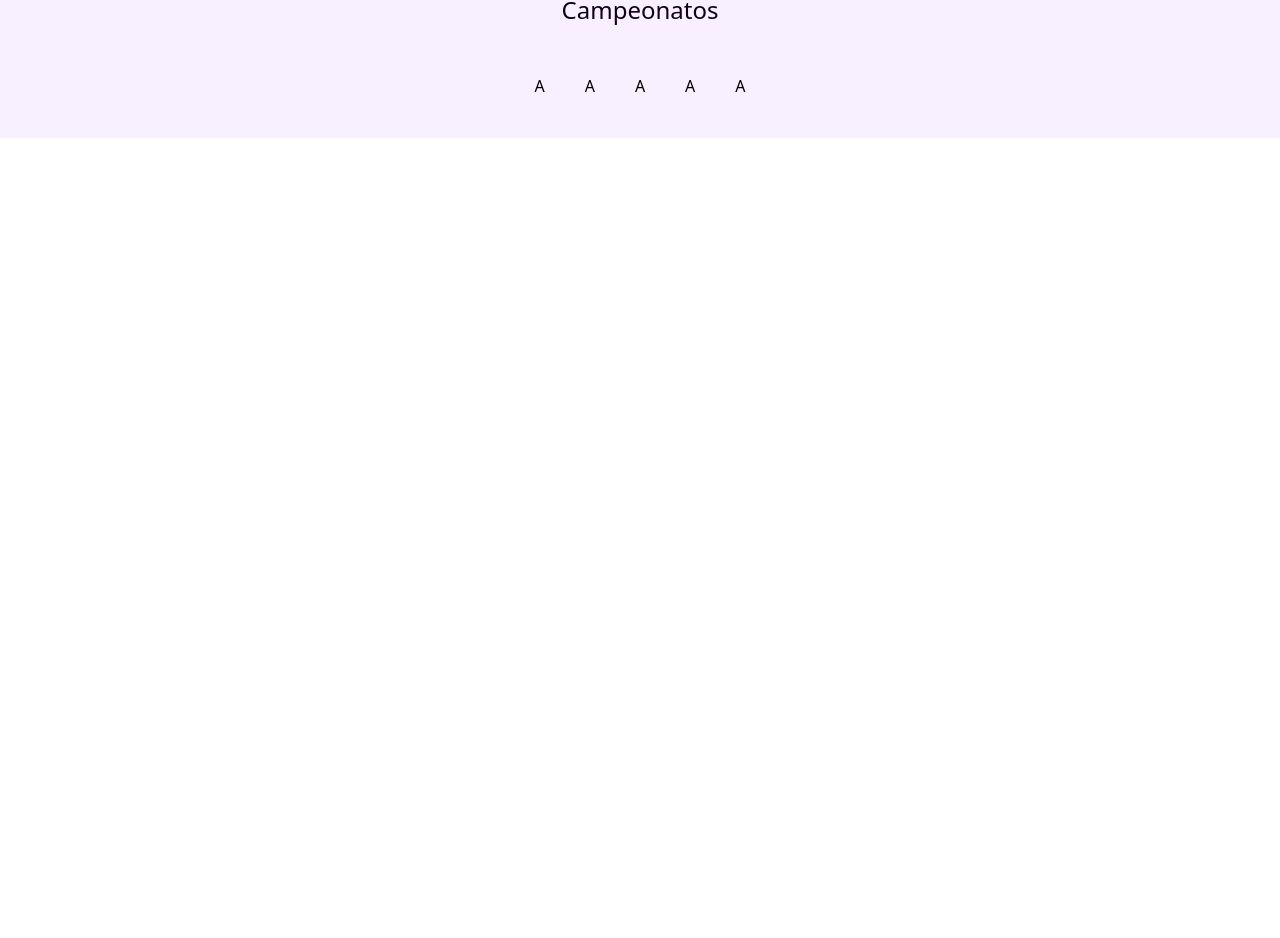
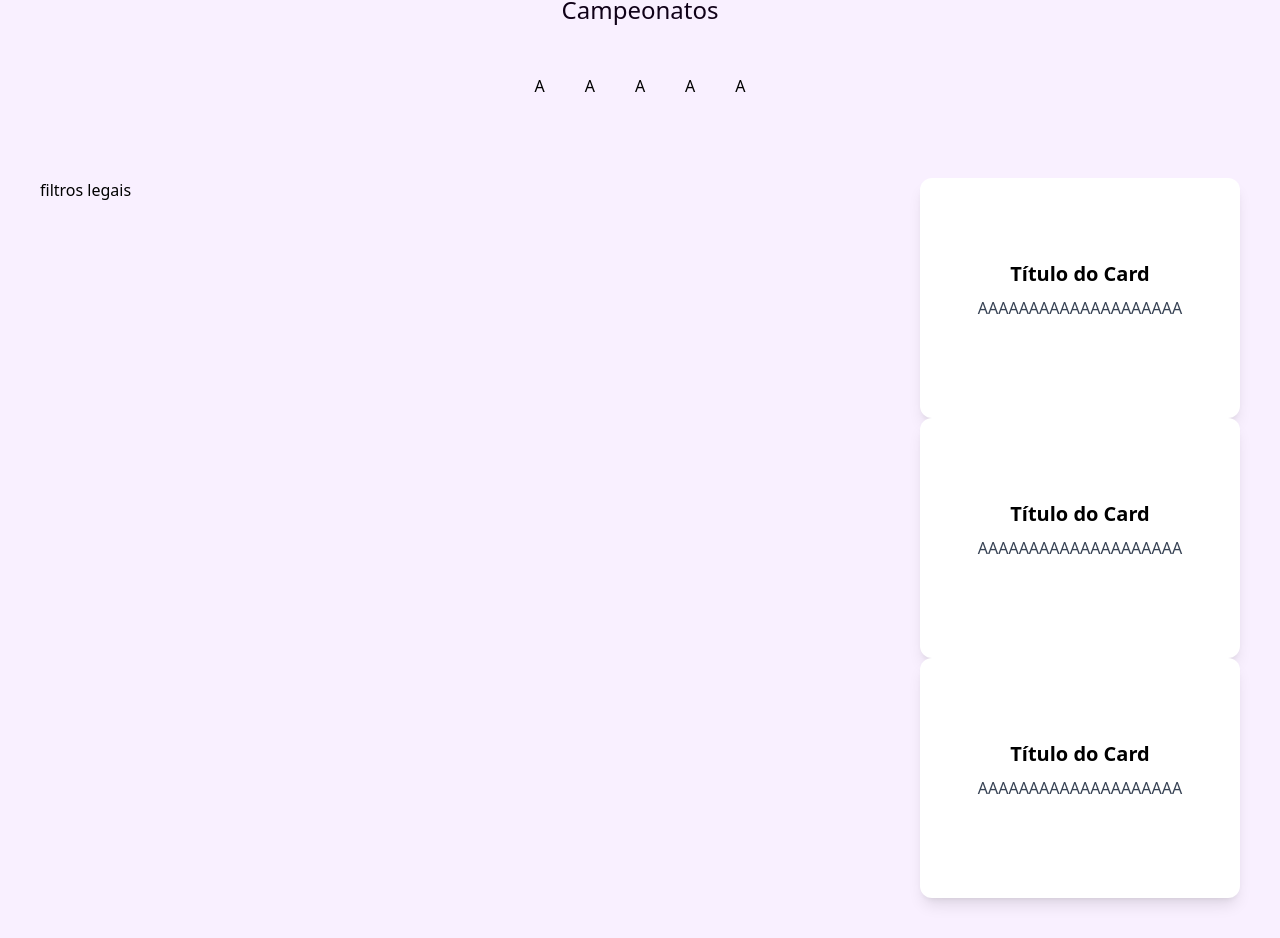
Before and after one commit to syinapse/PassaBola-website, a React (Vite) app: page / in a window 1280 px wide. Shown: the part 412-1350 px from the top of the page. Before the commit the page ends 800 px from the top, so only its background shows below. Built offline with nearby package versions, Linux system fonts and the light colour scheme.

Commit message:
feat: realizando section de noticias e filtros

```diff
--- a/src/pages/PortalInicial.jsx
+++ b/src/pages/PortalInicial.jsx
@@ -21,6 +21,41 @@ export const PortalInicial = () => {
       <span>A</span>
     </div>
    </section>
+   <section className='flex bg-background justify-between p-10 gap-6 h-screen'>
+    <section>
+      filtros legais
+    </section>
+    <section className='flex flex-col justify-around'>
+<div className="bg-white rounded-xl shadow-lg p-6 w-80 h-64 flex flex-col items-center justify-center">
+  <h3 className="text-xl font-bold mb-2">
+    Título do Card
+  </h3>
+  <p className="text-gray-700 text-center mb-4">
+      AAAAAAAAAAAAAAAAAAAA
+  </p>
+
+</div>
+<div className="bg-white rounded-xl shadow-lg p-6 w-80 h-64 flex flex-col items-center justify-center">
+  <h3 className="text-xl font-bold mb-2">
+    Título do Card
+  </h3>
+  <p className="text-gray-700 text-center mb-4">
+    AAAAAAAAAAAAAAAAAAAA
+  </p>
+
+</div>
+<div className="bg-white rounded-xl shadow-lg p-6 w-80 h-64 flex flex-col items-center justify-center">
+  <h3 className="text-xl font-bold mb-2">
+    Título do Card
+  </h3>
+  <p className="text-gray-700 text-center mb-4">
+     AAAAAAAAAAAAAAAAAAAA
+  </p>
+
+</div>
+
+    </section>
+   </section>
     </div>
   )
 }
```
